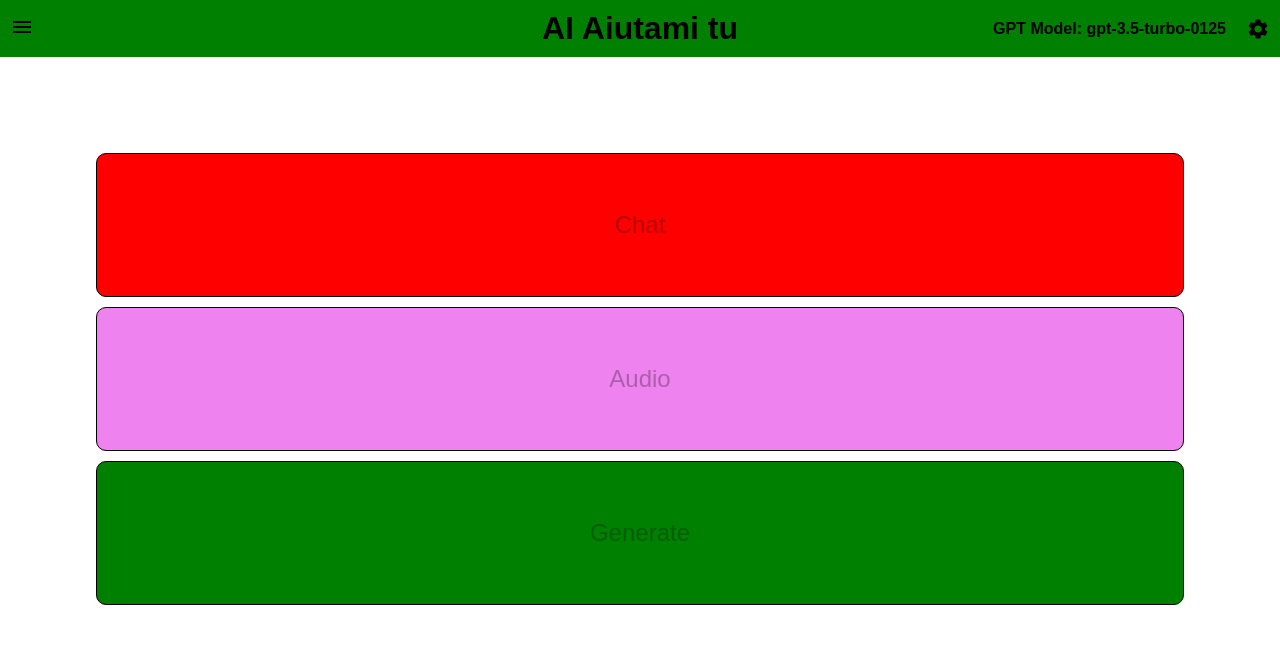
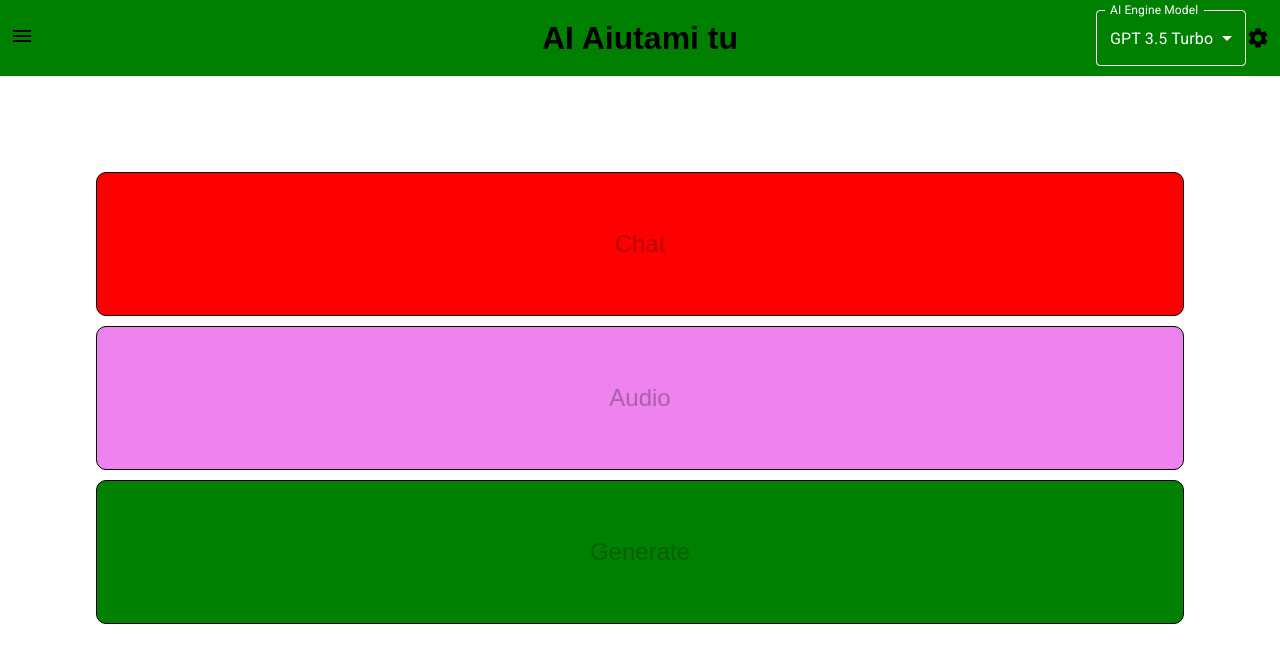
Before and after one commit to Altariel/blqchatgptexperiments, a Next.js app: page / in a window 1280 px wide. Shown: the top 662 px of the page. Built offline with nearby package versions, Linux system fonts and the light colour scheme.

Commit message:
move the gpt model from settings dialog to the navBar

```diff
--- a/components/navbar.module.css
+++ b/components/navbar.module.css
@@ -27,7 +27,7 @@
 .rightIcons {
     display: flex;
     justify-content: space-between;
-    align-items: center
+    align-items: center;
 }
 
 .marginRight {
@@ -40,6 +40,15 @@
     justify-content: center;
   }
 
-  .box:first-child > span { margin-right: auto; }
+.box:first-child > span { margin-right: auto; }
 
-  .box:last-child  > span { margin-left: auto;  }
+.box:last-child  > span { margin-left: auto;  }
+
+.combo {
+    margin-right: 20px;
+    color: white;
+}
+
+.combo:hover {
+    color: red;
+}
--- a/components/navbar.tsx
+++ b/components/navbar.tsx
@@ -1,26 +1,101 @@
+import { AIEngineModel } from "@/lib/aiengine-storage";
+import { AIEngineStorageContext } from "@/lib/aiengine-storage-provider";
+import { AIEngineValueContext } from "@/lib/aiengine-value-provider";
 import { ApiKeyStorageContext } from "@/lib/apikey-storage-provider";
 import { ApiKeyValueContext } from "@/lib/apikey-value-provider";
 import { ChatSessionsValueContext } from "@/lib/chat-sessions-value-provider";
+import { DataStorageContext } from "@/lib/data-storage-provider";
 import HomeIcon from '@mui/icons-material/Home';
 import MenuIcon from '@mui/icons-material/Menu';
 import SettingsIcon from '@mui/icons-material/Settings';
-import { Box, Button, Drawer, List, ListItem, ListItemButton } from "@mui/material";
+import { Box, Button, Drawer, List, ListItem, ListItemButton, MenuItem, TextField, styled } from "@mui/material";
 import classNames from "classnames";
 import Link from "next/link";
 import { useRouter } from "next/router";
 import React, { useContext, useEffect } from "react";
 import styles from "./navbar.module.css";
-import { DataStorageContext } from "@/lib/data-storage-provider";
-import { AIEngineValueContext } from "@/lib/aiengine-value-provider";
-import { AIEngineStorageContext } from "@/lib/aiengine-storage-provider";
-import { AIEngineModel, getAIEngineModelString } from "@/lib/aiengine-storage";
 import { ApiKeyDialog } from "./settingsdialog";
+
+// why this is not working?
+import { ThemeProvider } from "@mui/material";
+import { createTheme } from "@mui/material/styles";
+
+//
+
+const theme = createTheme({
+  components: {
+    MuiTextField: {
+      styleOverrides: {
+        root: {
+          '& label': {
+            color: 'white',
+          },
+          '& label.Mui-focused': {
+            color: 'white',
+          },
+          '& .MuiInput-underline:after': {
+            borderBottomColor: 'yellow',
+          },
+          '& .MuiOutlinedInput-root': {
+            '& fieldset': {
+              borderColor: 'white',
+            },
+            '&:hover fieldset': {
+              borderColor: 'white',
+            },
+            '&.Mui-focused fieldset': {
+              borderColor: 'red',
+            },
+            '& ': {
+              color: 'white', // Change the color here
+              width: '150px'
+            },
+            '& .MuiSelect-icon': {
+              color: 'white', // Change the color here
+            },
+          },
+        },
+      },
+    },
+  },
+});
+
+
+// const CssTextField = styled(TextField)({
+//   root: {
+//     '& label': {
+//       color: 'red',
+//     },
+//     '& label.Mui-focused': {
+//       color: 'white',
+//     },
+//     '& .MuiInput-underline:after': {
+//       borderBottomColor: 'yellow',
+//     },
+//     '& .MuiOutlinedInput-root': {
+//       '& fieldset': {
+//         borderColor: 'white',
+//       },
+//       '&:hover fieldset': {
+//         borderColor: 'white',
+//       },
+//       '&.Mui-focused fieldset': {
+//         borderColor: 'yellow',
+//       },
+//       '& input': {
+//         color: 'blue', // Change the color here
+//       },
+//     },
+//   },
+// });
 
 export default function Navbar() {
   const [settingsDialogVisible, setSettingsDialogVisible] = React.useState(false);
   const apiKeyValue = useContext(ApiKeyValueContext);
   const aiEngineModelValue = useContext(AIEngineValueContext);
   const [openDrawer, setOpenDrawer] = React.useState(false);
+  const [aiEngine, setAiEngine] = React.useState<AIEngineModel>(aiEngineModelValue);
+
 
   const dataStorageContext = useContext(DataStorageContext);
   const history = useContext(ChatSessionsValueContext);
@@ -36,6 +111,10 @@ export default function Navbar() {
   function homeIconHandler() {
     router.push("/");
   }
+
+  useEffect(() => {
+    aiEngineStorageContext.setAIEngine(aiEngine);
+  }, [aiEngine]);
 
   function hideSettingsHandler(newKey: string, newAiEngine: AIEngineModel) {
     setSettingsDialogVisible(false);
@@ -107,6 +186,7 @@ export default function Navbar() {
   );
 
   return (
+    <ThemeProvider theme={theme}>
     <div className={styles.mainDiv}>
       <div className={styles.navbar}>
         {settingsDialogVisible && (
@@ -135,9 +215,17 @@ export default function Navbar() {
         </div>
         <div className={styles.box}>
           <span className={styles.rightIcons}>
-            <h4 className={styles.marginRight}>
-              GPT Model: {getAIEngineModelString(aiEngineModelValue)}
-            </h4>
+            <TextField
+            id="select-ai-engine"
+            value={aiEngine}
+            label="AI Engine Model"
+            onChange={(e) => setAiEngine(e.target.value as AIEngineModel)}
+            className={styles.combo}
+            select
+          >
+            <MenuItem value={AIEngineModel.Gpt3_5}>GPT 3.5 Turbo</MenuItem>
+            <MenuItem value={AIEngineModel.Gpt4}>GPT 4</MenuItem>
+          </TextField>
             <SettingsIcon
               onClick={showSettingsHandler}
               className={styles.button}
@@ -149,5 +237,6 @@ export default function Navbar() {
         {DrawerList}
       </Drawer>
     </div>
+    </ThemeProvider>
   );
 }
--- a/components/settingsdialog.tsx
+++ b/components/settingsdialog.tsx
@@ -65,17 +65,6 @@ export function ApiKeyDialog(props: ApiKeyDialogProps) {
               {isEditing ? "Done" : "Edit"}
             </button>
           </div>
-          <TextField
-            id="select-ai-engine"
-            value={aiEngine}
-            label="AI Engine Model"
-            onChange={(e) => setAiEngine(e.target.value as AIEngineModel)}
-            className={classes.combo}
-            select
-          >
-            <MenuItem value={AIEngineModel.Gpt3_5}>GPT 3.5 Turbo</MenuItem>
-            <MenuItem value={AIEngineModel.Gpt4}>GPT 4</MenuItem>
-          </TextField>
         </div>
       </Dialog>
     );
```
